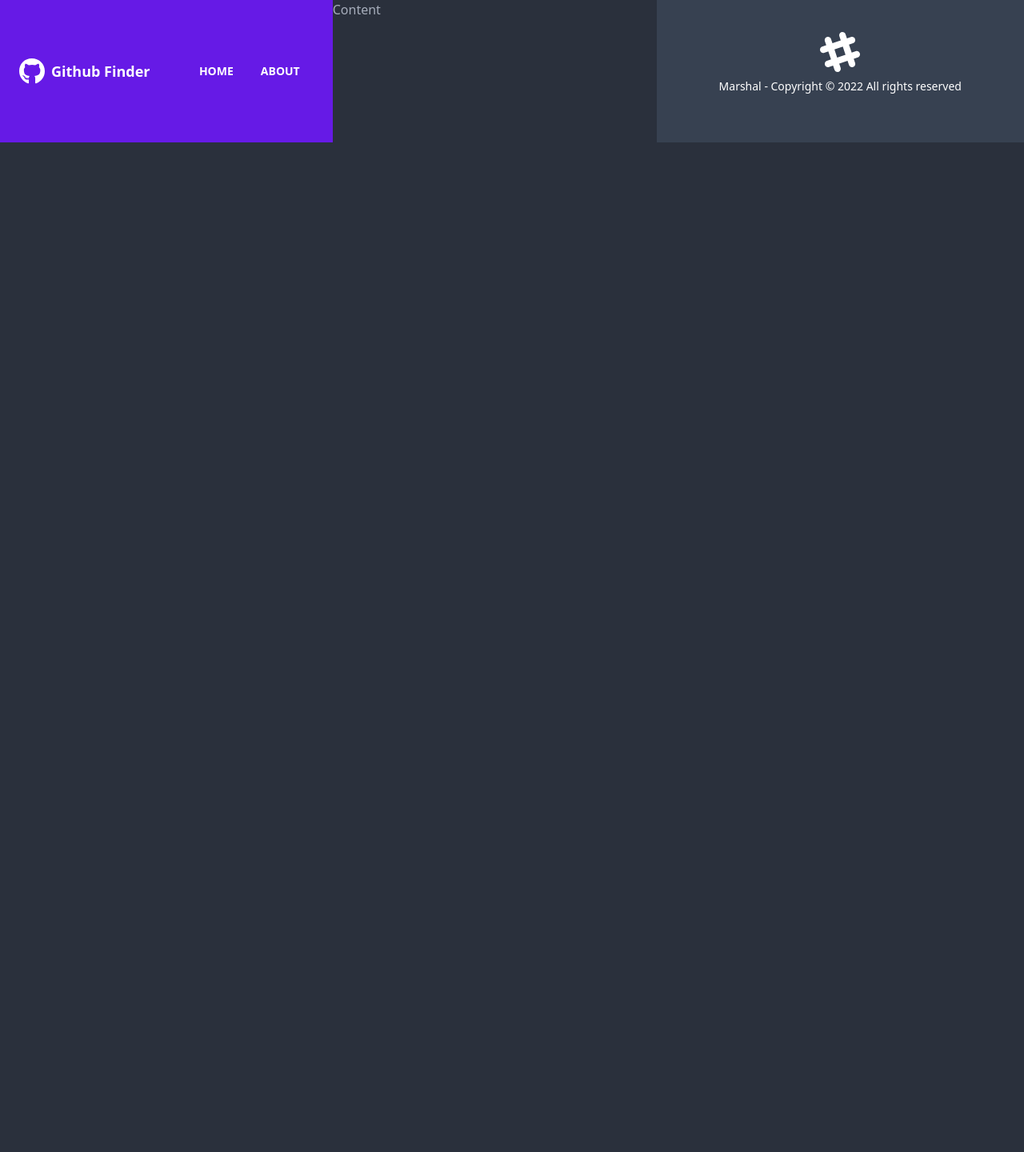
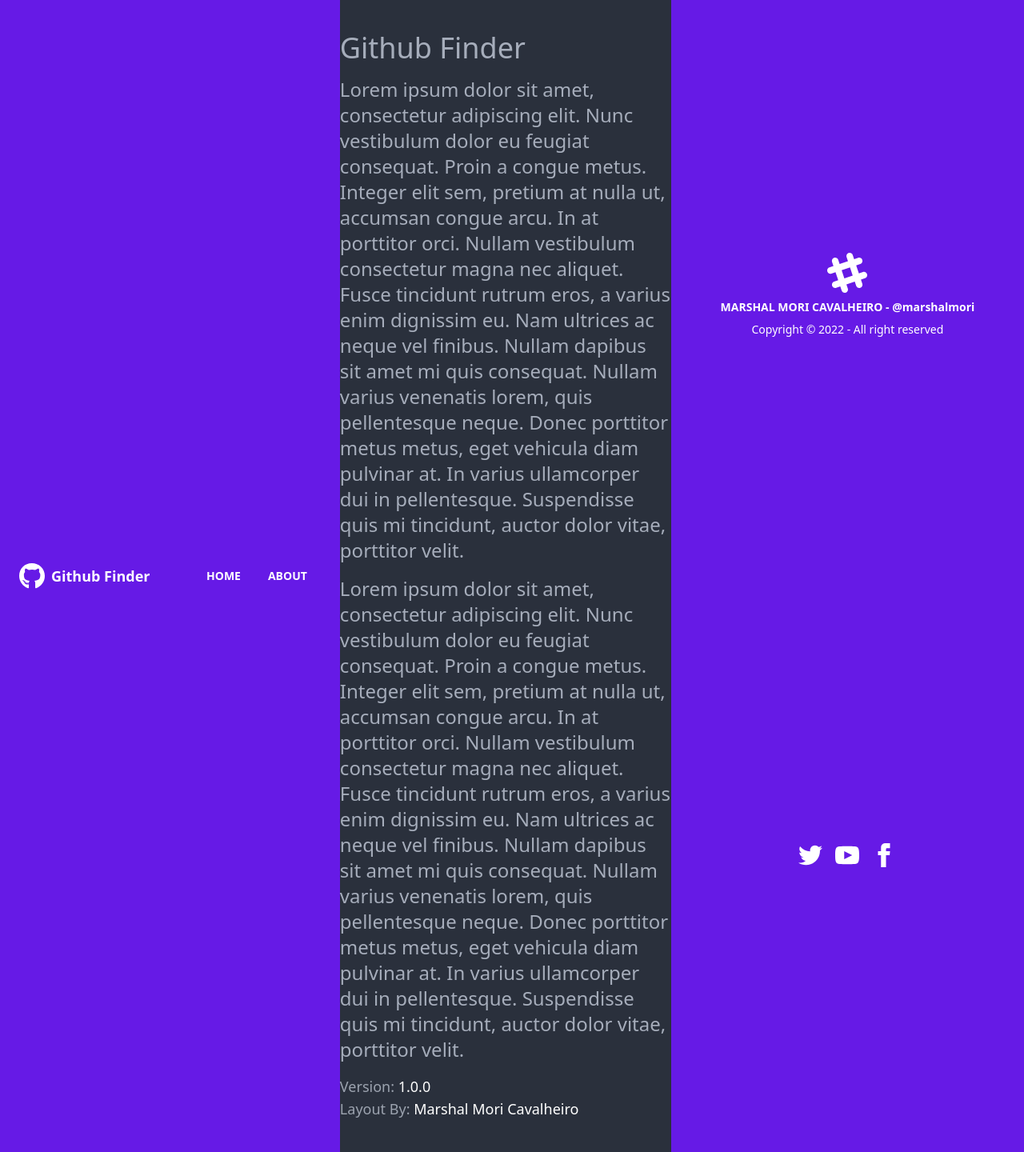
Before and after one commit to marshalmori/github-finder, a React (Create React App) app: page /about in a window 1280 px wide. Shown: the whole page at 80% size. Before the commit the page ends 800 px from the top, so only its background shows below. Built offline with nearby package versions, Linux system fonts and the light colour scheme.

Commit message:
Create Home, About and NotFound pages and routes

```diff
--- a/src/App.js
+++ b/src/App.js
@@ -1,6 +1,9 @@
-import { BrowserRouter as Router } from "react-router-dom";
+import { BrowserRouter as Router, Route, Routes } from "react-router-dom";
 import Footer from "./components/layout/Footer";
 import Navbar from "./components/layout/Navbar";
+import Home from "./pages/Home";
+import About from "./pages/About";
+import NotFound from "./pages/NotFound";
 
 function App() {
   return (
@@ -8,7 +11,14 @@
       <div className="flex flex-col justify-between h-screen">
         <Navbar />
 
-        <main className="container mx-auto px-3 pb-12">Content</main>
+        <main className="container mx-auto px-3 pb-12">
+          <Routes>
+            <Route path="/" element={<Home />} />
+            <Route path="/about" element={<About />} />
+            <Route path="/notfound" element={<NotFound />} />
+            <Route path="/*" element={<NotFound />} />
+          </Routes>
+        </main>
 
         <Footer />
       </div>
--- a/src/components/layout/Footer.jsx
+++ b/src/components/layout/Footer.jsx
@@ -1,22 +1,58 @@
 function Footer() {
   const footerYear = new Date().getFullYear();
   return (
-    <footer className="footer p-10 bg-gray-700 text-primary-content footer-center">
+    <footer class="footer footer-center p-5 bg-primary text-primary-content">
       <div>
         <svg
           width="50"
           height="50"
           viewBox="0 0 24 24"
           xmlns="http://www.w3.org/2000/svg"
-          fillRule="evenodd"
-          clipRule="evenodd"
-          className="inline-block fill-current"
+          fill-rule="evenodd"
+          clip-rule="evenodd"
+          class="inline-block fill-current"
         >
           <path d="M22.672 15.226l-2.432.811.841 2.515c.33 1.019-.209 2.127-1.23 2.456-1.15.325-2.148-.321-2.463-1.226l-.84-2.518-5.013 1.677.84 2.517c.391 1.203-.434 2.542-1.831 2.542-.88 0-1.601-.564-1.86-1.314l-.842-2.516-2.431.809c-1.135.328-2.145-.317-2.463-1.229-.329-1.018.211-2.127 1.231-2.456l2.432-.809-1.621-4.823-2.432.808c-1.355.384-2.558-.59-2.558-1.839 0-.817.509-1.582 1.327-1.846l2.433-.809-.842-2.515c-.33-1.02.211-2.129 1.232-2.458 1.02-.329 2.13.209 2.461 1.229l.842 2.515 5.011-1.677-.839-2.517c-.403-1.238.484-2.553 1.843-2.553.819 0 1.585.509 1.85 1.326l.841 2.517 2.431-.81c1.02-.33 2.131.211 2.461 1.229.332 1.018-.21 2.126-1.23 2.456l-2.433.809 1.622 4.823 2.433-.809c1.242-.401 2.557.484 2.557 1.838 0 .819-.51 1.583-1.328 1.847m-8.992-6.428l-5.01 1.675 1.619 4.828 5.011-1.674-1.62-4.829z"></path>
         </svg>
-        <p className="mb-5">
-          Marshal - Copyright &copy; {footerYear} All rights reserved
-        </p>
+        <p class="font-bold">MARSHAL MORI CAVALHEIRO - @marshalmori</p>
+        <p>Copyright &copy; {footerYear} - All right reserved</p>
+      </div>
+      <div className="mb-10">
+        <div class="grid grid-flow-col gap-4">
+          <a href="https://marshalmori.com.br">
+            <svg
+              xmlns="http://www.w3.org/2000/svg"
+              width="30"
+              height="30"
+              viewBox="0 0 24 24"
+              class="fill-current"
+            >
+              <path d="M24 4.557c-.883.392-1.832.656-2.828.775 1.017-.609 1.798-1.574 2.165-2.724-.951.564-2.005.974-3.127 1.195-.897-.957-2.178-1.555-3.594-1.555-3.179 0-5.515 2.966-4.797 6.045-4.091-.205-7.719-2.165-10.148-5.144-1.29 2.213-.669 5.108 1.523 6.574-.806-.026-1.566-.247-2.229-.616-.054 2.281 1.581 4.415 3.949 4.89-.693.188-1.452.232-2.224.084.626 1.956 2.444 3.379 4.6 3.419-2.07 1.623-4.678 2.348-7.29 2.04 2.179 1.397 4.768 2.212 7.548 2.212 9.142 0 14.307-7.721 13.995-14.646.962-.695 1.797-1.562 2.457-2.549z"></path>
+            </svg>
+          </a>
+          <a>
+            <svg
+              xmlns="http://www.w3.org/2000/svg"
+              width="30"
+              height="30"
+              viewBox="0 0 24 24"
+              class="fill-current"
+            >
+              <path d="M19.615 3.184c-3.604-.246-11.631-.245-15.23 0-3.897.266-4.356 2.62-4.385 8.816.029 6.185.484 8.549 4.385 8.816 3.6.245 11.626.246 15.23 0 3.897-.266 4.356-2.62 4.385-8.816-.029-6.185-.484-8.549-4.385-8.816zm-10.615 12.816v-8l8 3.993-8 4.007z"></path>
+            </svg>
+          </a>
+          <a>
+            <svg
+              xmlns="http://www.w3.org/2000/svg"
+              width="30"
+              height="30"
+              viewBox="0 0 24 24"
+              class="fill-current"
+            >
+              <path d="M9 8h-3v4h3v12h5v-12h3.642l.358-4h-4v-1.667c0-.955.192-1.333 1.115-1.333h2.885v-5h-3.808c-3.596 0-5.192 1.583-5.192 4.615v3.385z"></path>
+            </svg>
+          </a>
+        </div>
       </div>
     </footer>
   );
--- /dev/null
+++ b/src/pages/About.jsx
@@ -0,0 +1,41 @@
+function About() {
+  return (
+    <>
+      <h1 className="text-4xl mb-4 mt-10">Github Finder</h1>
+      <p className="mb-4 text-2xl font-light">
+        Lorem ipsum dolor sit amet, consectetur adipiscing elit. Nunc vestibulum
+        dolor eu feugiat consequat. Proin a congue metus. Integer elit sem,
+        pretium at nulla ut, accumsan congue arcu. In at porttitor orci. Nullam
+        vestibulum consectetur magna nec aliquet. Fusce tincidunt rutrum eros, a
+        varius enim dignissim eu. Nam ultrices ac neque vel finibus. Nullam
+        dapibus sit amet mi quis consequat. Nullam varius venenatis lorem, quis
+        pellentesque neque. Donec porttitor metus metus, eget vehicula diam
+        pulvinar at. In varius ullamcorper dui in pellentesque. Suspendisse quis
+        mi tincidunt, auctor dolor vitae, porttitor velit.
+      </p>
+      <p className="mb-4 text-2xl font-light">
+        Lorem ipsum dolor sit amet, consectetur adipiscing elit. Nunc vestibulum
+        dolor eu feugiat consequat. Proin a congue metus. Integer elit sem,
+        pretium at nulla ut, accumsan congue arcu. In at porttitor orci. Nullam
+        vestibulum consectetur magna nec aliquet. Fusce tincidunt rutrum eros, a
+        varius enim dignissim eu. Nam ultrices ac neque vel finibus. Nullam
+        dapibus sit amet mi quis consequat. Nullam varius venenatis lorem, quis
+        pellentesque neque. Donec porttitor metus metus, eget vehicula diam
+        pulvinar at. In varius ullamcorper dui in pellentesque. Suspendisse quis
+        mi tincidunt, auctor dolor vitae, porttitor velit.
+      </p>
+
+      <p className="text-lg text-gray-400">
+        Version: <span className="text-white">1.0.0</span>
+      </p>
+      <p className="text-lg text-gray-400 mb-10">
+        Layout By:{" "}
+        <a className="text-white" href="https://twitter.com/marshalmori">
+          Marshal Mori Cavalheiro
+        </a>
+      </p>
+    </>
+  );
+}
+
+export default About;
--- /dev/null
+++ b/src/pages/Home.jsx
@@ -0,0 +1,9 @@
+function Home() {
+  return (
+    <div>
+      <h1 className="text-6xl">Welcome</h1>
+    </div>
+  );
+}
+
+export default Home;
--- /dev/null
+++ b/src/pages/NotFound.jsx
@@ -0,0 +1,21 @@
+import { FaHome } from "react-icons/fa";
+import { Link } from "react-router-dom";
+
+function NotFound() {
+  return (
+    <div className="hero">
+      <div className="text-center hero-content">
+        <div className="max-w-lg">
+          <h1 className="text-8xl font-bold mt-20 mb-8">Oops!</h1>
+          <p className="text-5xl mb-8">404 - Page Not Found!</p>
+          <Link className="btn btn-primary btn-lg mb-20" to="/">
+            <FaHome className="mr-2" />
+            Back To Home
+          </Link>
+        </div>
+      </div>
+    </div>
+  );
+}
+
+export default NotFound;
```
Also changed, not shown: 1 other file (tests, documents, lock files or other folders).
